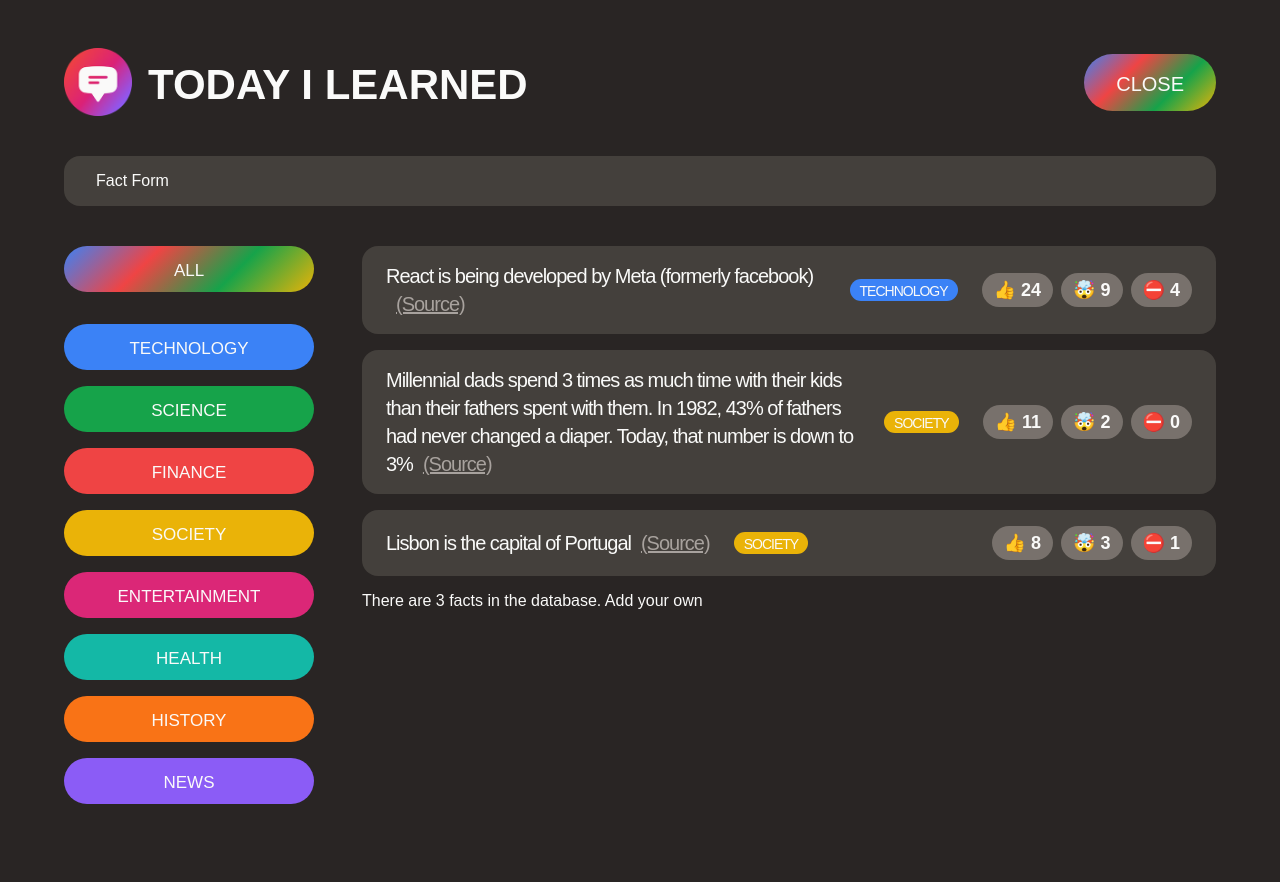
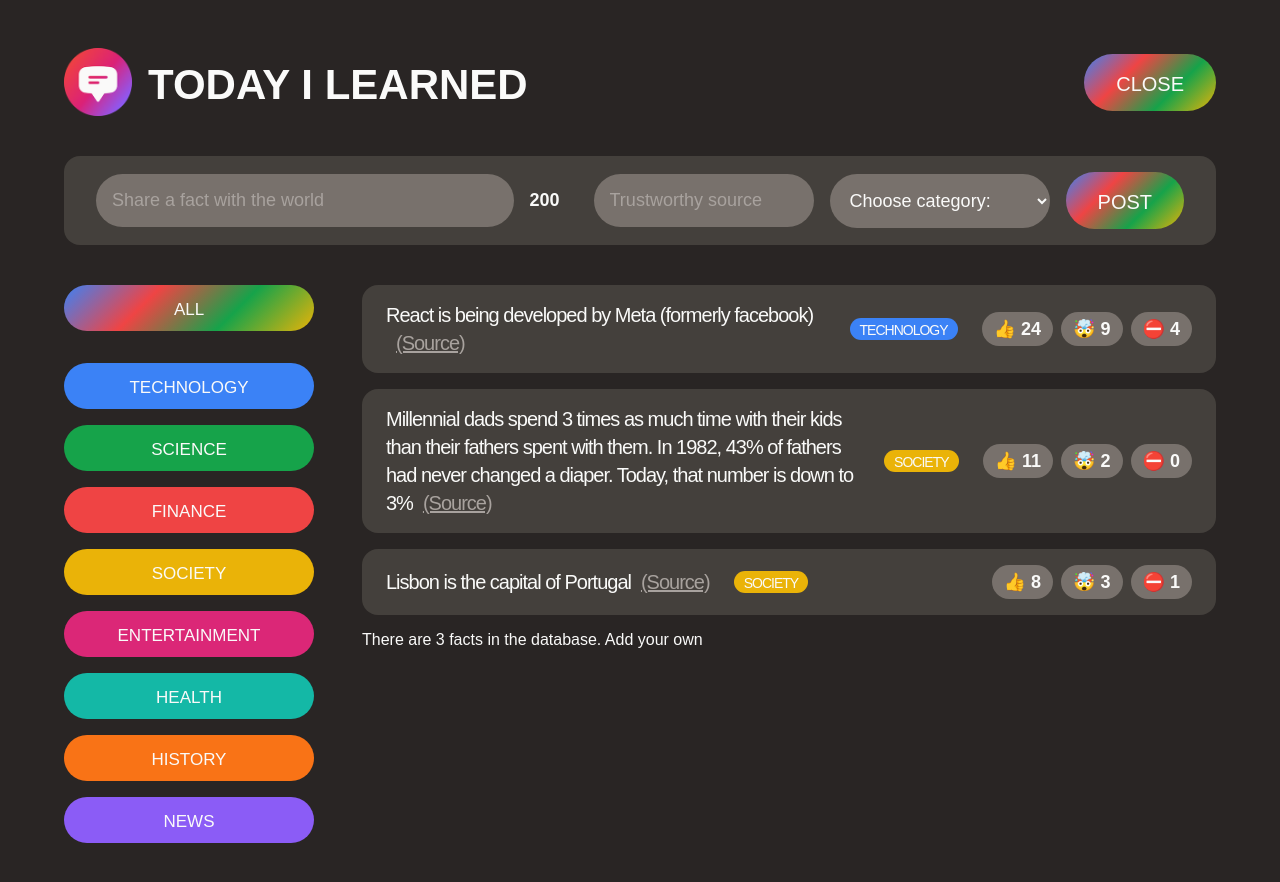
Before and after one commit to darg3/WhatILearned, a React (Create React App) app: page / in a window 1280 px wide. Both pictures are taken after a click on the button "SHARE A FACT". Shown: the top 882 px of the page. Built offline with nearby package versions, Linux system fonts and the light colour scheme; a web font is replaced by a local one.

Commit message:
react 1.06

```diff
--- a/src/App.js
+++ b/src/App.js
@@ -74,10 +74,6 @@
   );
 }
 
-function NewFactForm() {
-  return <form className="fact-form">Fact Form</form>;
-}
-
 const CATEGORIES = [
   { name: "technology", color: "#3b82f6" },
   { name: "science", color: "#16a34a" },
@@ -88,6 +84,45 @@
   { name: "history", color: "#f97316" },
   { name: "news", color: "#8b5cf6" },
 ];
+
+function NewFactForm() {
+  const [text, setText] = useState("");
+  const [source, setSource] = useState("");
+  const [category, setCategory] = useState("");
+  const textLength = text.length;
+
+  function handleSubmit(e) {
+    e.preventDefault();
+    console.log(text, source, category);
+  }
+
+  return (
+    <form className="fact-form" onSubmit={handleSubmit}>
+      <input
+        type="text"
+        placeholder="Share a fact with the world"
+        value={text}
+        onChange={(e) => setText(e.target.value)}
+      />
+      <span>{200 - textLength}</span>
+      <input
+        value={source}
+        type="text"
+        placeholder="Trustworthy source"
+        onChange={(e) => setSource(e.target.value)}
+      />
+      <select value={category} onChange={(e) => setCategory(e.target.value)}>
+        <option value="">Choose category:</option>
+        {CATEGORIES.map((cat) => (
+          <option key={cat.name} value={cat.name}>
+            {cat.name.toUpperCase()}
+          </option>
+        ))}
+      </select>
+      <button className="btn btn-large">Post</button>
+    </form>
+  );
+}
 
 function CategoryFilter() {
   return (
```
